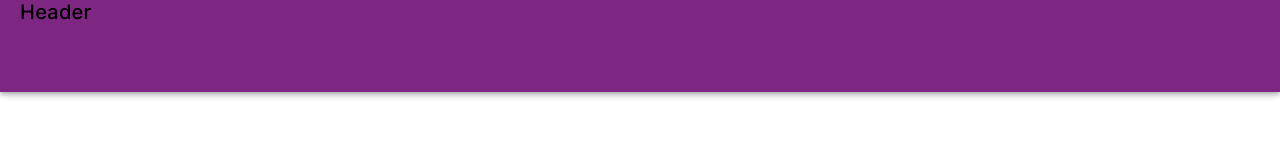
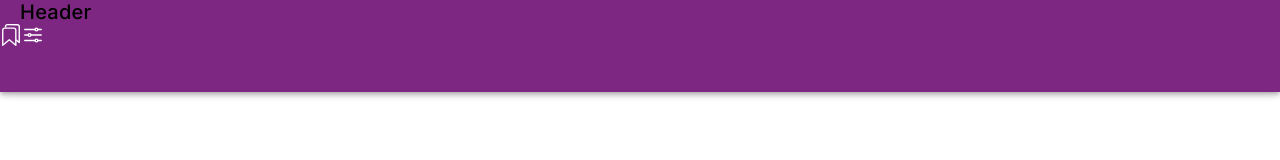
Before and after one commit to mgirar84/class-publishing, a React (Vite) app: page / in a window 1280 px wide. Shown: the top 160 px of the page. Built offline with nearby package versions, Linux system fonts and the light colour scheme.

Commit message:
Icons and buttonicon component

```diff
--- /dev/null
+++ b/src/components/atoms/icons/Bookmarks.tsx
@@ -0,0 +1,26 @@
+import type { FC } from "react";
+
+import { IconProps } from "./types";
+
+export const Bookmarks: FC<IconProps> = ({ color = "#ffffff" }) => (
+  <svg
+    xmlns="http://www.w3.org/2000/svg"
+    className="ionicon"
+    viewBox="0 0 512 512"
+  >
+    <path
+      d="M128 80V64a48.14 48.14 0 0148-48h224a48.14 48.14 0 0148 48v368l-80-64"
+      fill="none"
+      stroke={color}
+      stroke-linejoin="round"
+      stroke-width="32"
+    />
+    <path
+      d="M320 96H112a48.14 48.14 0 00-48 48v352l152-128 152 128V144a48.14 48.14 0 00-48-48z"
+      fill="none"
+      stroke={color}
+      stroke-linejoin="round"
+      stroke-width="32"
+    />
+  </svg>
+);
--- /dev/null
+++ b/src/components/atoms/icons/Options.tsx
@@ -0,0 +1,50 @@
+import type { FC } from "react";
+
+import { IconProps } from "./types";
+
+export const Options: FC<IconProps> = ({ color = '#ffffff' }) => (
+  <svg
+    xmlns="http://www.w3.org/2000/svg"
+    className="ionicon"
+    viewBox="0 0 512 512"
+  >
+    <path
+      fill="none"
+      stroke={color}
+      stroke-linecap="round"
+      stroke-linejoin="round"
+      stroke-width="32"
+      d="M368 128h80M64 128h240M368 384h80M64 384h240M208 256h240M64 256h80"
+    />
+    <circle
+      cx="336"
+      cy="128"
+      r="32"
+      fill="none"
+      stroke={color}
+      stroke-linecap="round"
+      stroke-linejoin="round"
+      stroke-width="32"
+    />
+    <circle
+      cx="176"
+      cy="256"
+      r="32"
+      fill="none"
+      stroke={color}
+      stroke-linecap="round"
+      stroke-linejoin="round"
+      stroke-width="32"
+    />
+    <circle
+      cx="336"
+      cy="384"
+      r="32"
+      fill="none"
+      stroke={color}
+      stroke-linecap="round"
+      stroke-linejoin="round"
+      stroke-width="32"
+    />
+  </svg>
+);
--- /dev/null
+++ b/src/components/atoms/icons/index.ts
@@ -0,0 +1,2 @@
+export { Bookmarks } from "./Bookmarks";
+export { Options } from "./Options";
--- /dev/null
+++ b/src/components/atoms/icons/types.ts
@@ -0,0 +1,3 @@
+export type IconProps = {
+  color?: "string",
+};
--- /dev/null
+++ b/src/components/atoms/index.ts
@@ -0,0 +1 @@
+export * from "./icons";
--- a/src/components/molecules/Header/Header.tsx
+++ b/src/components/molecules/Header/Header.tsx
@@ -2,6 +2,7 @@ import type { FC } from "react";
 
 import { IonHeader, IonTitle } from "@ionic/react";
 
+import { IconButton } from "../IconButton";
 import "./Header.css";
 
 export type HeaderProps = {
@@ -9,5 +10,13 @@ export type HeaderProps = {
 };
 
 export const Header: FC<HeaderProps> = ({ title }) => {
-  return <IonHeader className="container"><IonTitle>{title}</IonTitle></IonHeader>;
+  return (
+    <IonHeader className="container">
+      <IonTitle>{title}</IonTitle>
+      <div className="buttonsContainer">
+        <IconButton iconName="bookmarks" />
+        <IconButton iconName="options" />
+      </div>
+    </IonHeader>
+  );
 };
--- /dev/null
+++ b/src/components/molecules/IconButton/IconButton.css
@@ -0,0 +1,5 @@
+.button {
+  height: 22px;
+  width: 22px;
+  background-color: transparent;
+}
--- /dev/null
+++ b/src/components/molecules/IconButton/IconButton.tsx
@@ -0,0 +1,22 @@
+import type { FC } from "react";
+
+import { Bookmarks, Options } from "../../atoms";
+import "./IconButton.css";
+
+const IconMap = {
+  bookmarks: Bookmarks,
+  options: Options,
+};
+
+type IconButtonProps = {
+  iconName: keyof typeof IconMap;
+};
+
+export const IconButton: FC<IconButtonProps> = ({ iconName }) => {
+  const Icon = IconMap[iconName];
+  return (
+    <button className="button">
+      <Icon />
+    </button>
+  );
+};
--- /dev/null
+++ b/src/components/molecules/IconButton/index.ts
@@ -0,0 +1 @@
+export * from "./IconButton";
```
